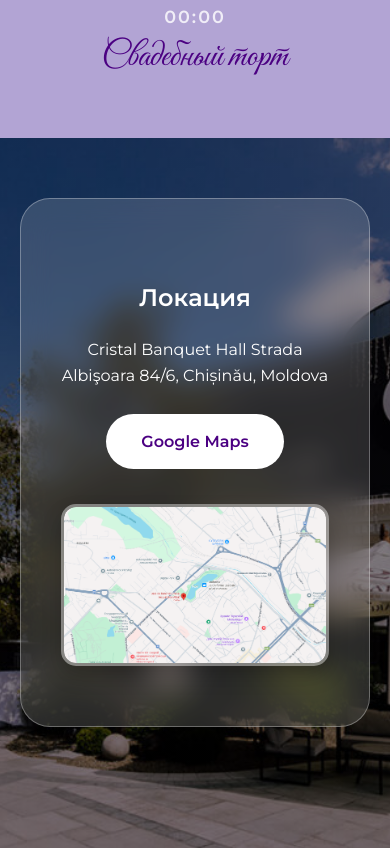
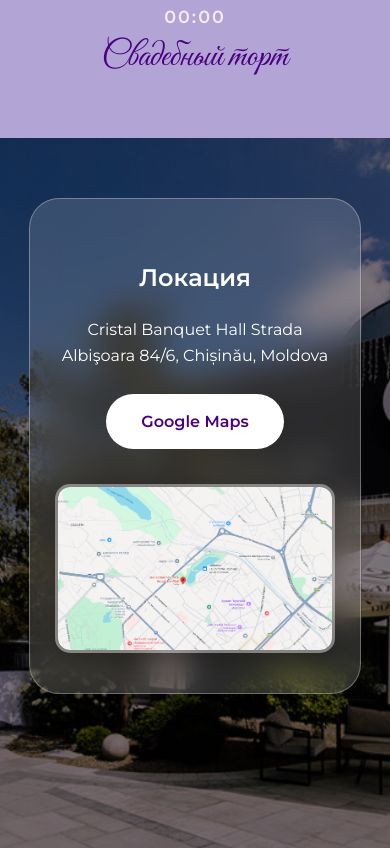
Before and after one commit to Chetric/Wedding, a plain HTML site: page index.html in a window 390 px wide. Shown: the part 2536-3384 px from the top of the page. Drawn offline with Linux system fonts and the light colour scheme.

Commit message:
Add files via upload

```diff
--- a/style.css
+++ b/style.css
@@ -1,7 +1,7 @@
 /* 1. ОБЩИЕ НАСТРОЙКИ */
 * {
     box-sizing: border-box;
-    -webkit-tap-highlight-color: transparent; /* Убирает синюю подсветку на смартфонах */
+    -webkit-tap-highlight-color: transparent;
 }
 
 html {
@@ -63,7 +63,7 @@ h1 { font-family: 'Great Vibes', cursive; font-size: clamp(3.5rem, 10vw, 6rem);
 }
 
 .video-window {
-    width: 90%;
+    width: 95%;
     max-width: 600px;
     background: white;
     padding: 12px;
@@ -72,7 +72,7 @@ h1 { font-family: 'Great Vibes', cursive; font-size: clamp(3.5rem, 10vw, 6rem);
     display: flex;
     flex-direction: column;
     align-items: center;
-    transition: background 0.3s ease;
+    transition: transform 0.3s ease;
 }
 
 .styled-video {
@@ -82,19 +82,17 @@ h1 { font-family: 'Great Vibes', cursive; font-size: clamp(3.5rem, 10vw, 6rem);
     outline: none !important;
     border: none !important;
     background: #000;
-    /* БЛОКИРОВКА СЕРОГО ФИЛЬТРА */
+    /* ЖЕСТКАЯ БЛОКИРОВКА СЕРОГО ФИЛЬТРА */
     filter: none !important;
     -webkit-filter: grayscale(0) !important;
     opacity: 1 !important;
 }
 
-/* Принудительно отключаем любые эффекты при наведении */
 .video-window:hover .styled-video,
 .styled-video:hover {
     filter: none !important;
     -webkit-filter: grayscale(0) !important;
     opacity: 1 !important;
-    background: #000 !important;
 }
 
 .video-caption {
@@ -207,7 +205,7 @@ h1 { font-family: 'Great Vibes', cursive; font-size: clamp(3.5rem, 10vw, 6rem);
 }
 
 .map-thumbnail:hover {
-    transform: scale(4); /* ИСПРАВЛЕНО НА ПЛАВНОЕ УВЕЛИЧЕНИЕ */
+    transform: scale(4);
     box-shadow: 0 15px 30px rgba(0,0,0,0.4);
 }
 
@@ -231,7 +229,17 @@ h1 { font-family: 'Great Vibes', cursive; font-size: clamp(3.5rem, 10vw, 6rem);
 /* 6. МОБИЛЬНАЯ ВЕРСИЯ */
 @media (max-width: 850px) {
     .section { padding: 60px 20px; }
-    .hero-lavender { min-height: 100vh; }
-    .map-thumbnail:hover { transform: none; } /* Отключаем увеличение на телефонах */
+
+    .location-bg {
+        background-attachment: scroll !important; /* Фикс фона для телефонов */
+        background-position: center center !important;
+    }
+
+    .glass-card {
+        padding: 40px 20px;
+        width: 95%;
+    }
+
+    .map-thumbnail:hover { transform: none; }
     .p-text { font-size: 2.2rem; }
 }
```
